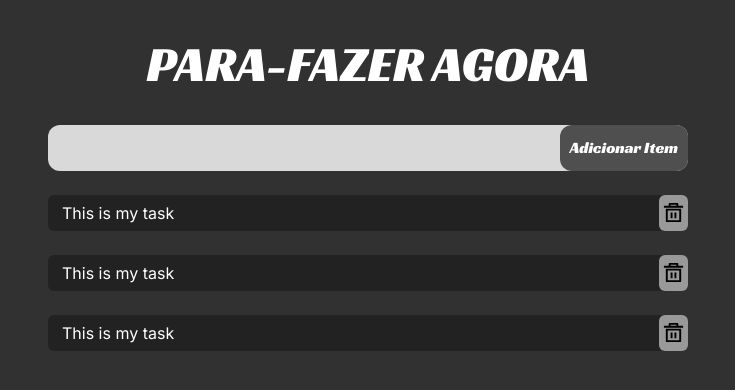
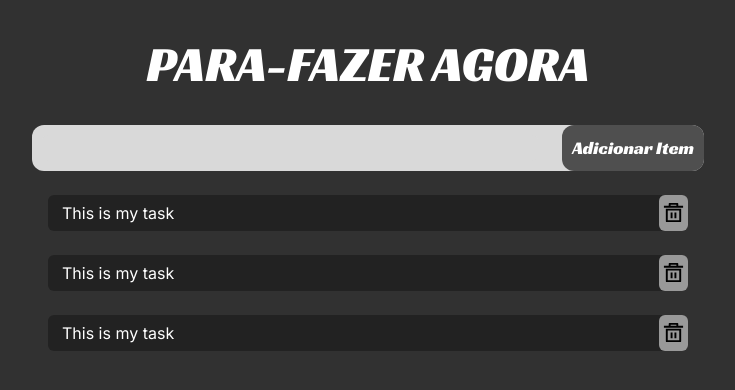
Before and after one commit to DropperDEV/todoList, a React (Vite) app: page / in a window 1280 px wide. Shown: the top 390 px of the page, without its empty margins (272-1007 px from the left). Built offline with nearby package versions, Linux system fonts and the light colour scheme.

Commit message:
feat: edit size InputAddItem

```diff
--- a/src/App.tsx
+++ b/src/App.tsx
@@ -1,7 +1,7 @@
 import styled from "styled-components";
-import TaskMain from "./components/taskMain";
 import InputAddItem from "./components/InputAddItem";
 import Title from "./components/Title";
+import TaskMain from "./components/TaskMain";
 
 const StyledApp = styled.main`
   display: flex;
--- a/src/components/Button.tsx
+++ b/src/components/Button.tsx
@@ -22,6 +22,7 @@ const StyledButtonAdd = styled(StyledButtonDelete)`
   color: #fff;
   padding: 10px 10px 10px 10px;
   border-radius: 12px;
+  font-size: large;
   font-family: var(--special);
 `;
 
--- a/src/components/InputAddItem.tsx
+++ b/src/components/InputAddItem.tsx
@@ -2,7 +2,7 @@ import styled from "styled-components"
 import { Button } from "./Button"
 
 const StyledInputContainer = styled.div`
-    width: 40rem;
+    width: 42rem;
     padding: 10px 10px 10px 10px;
     background-color: #D9D9D9;
     border-radius: 12px;
@@ -12,6 +12,8 @@ const StyledInputContainer = styled.div`
         background-color: #D9D9D9;
         border: none;
         width: 31rem;
+        border-radius: 6px;
+        font-family: var(--regular);
     }
 `
 
```
